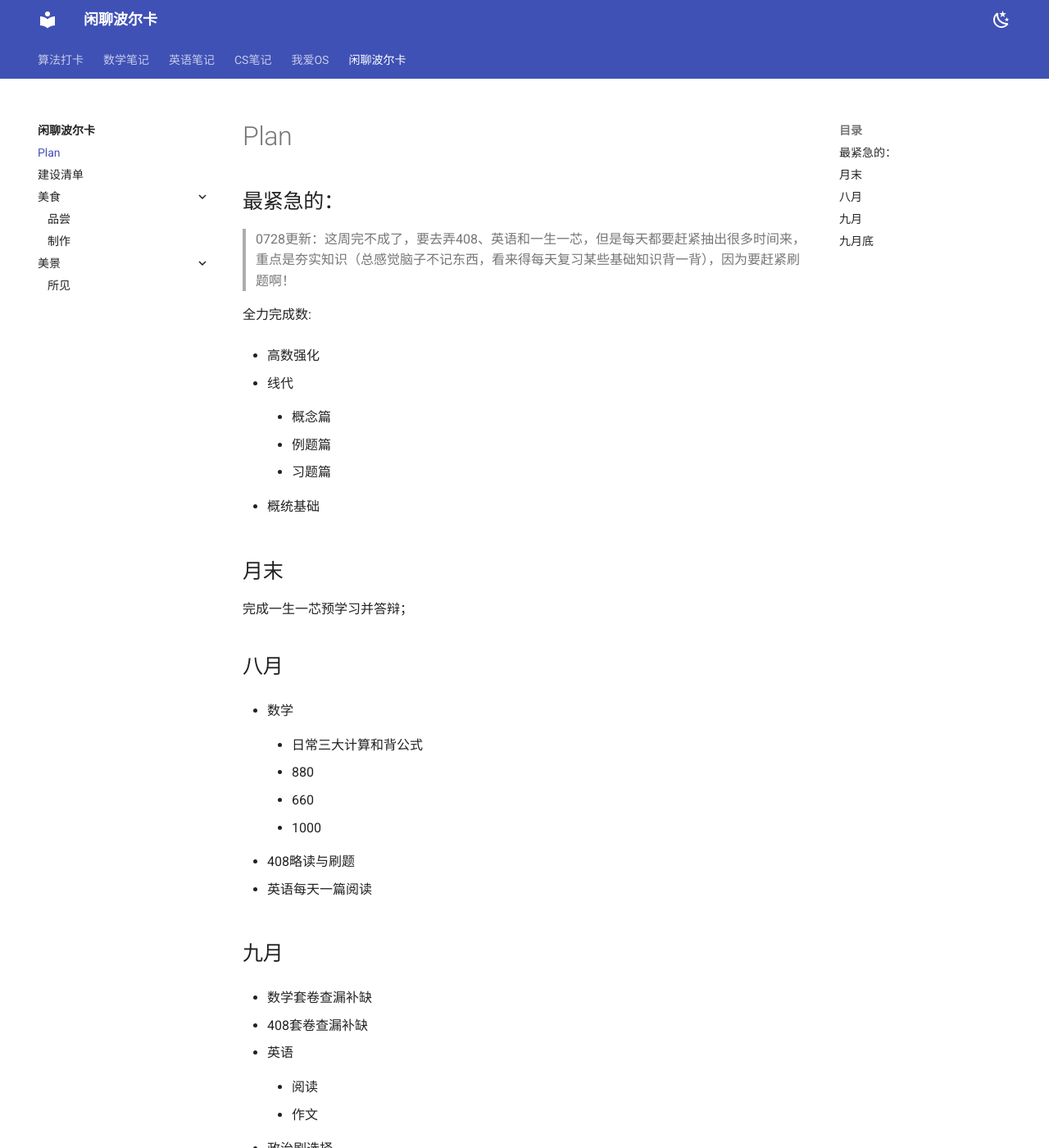
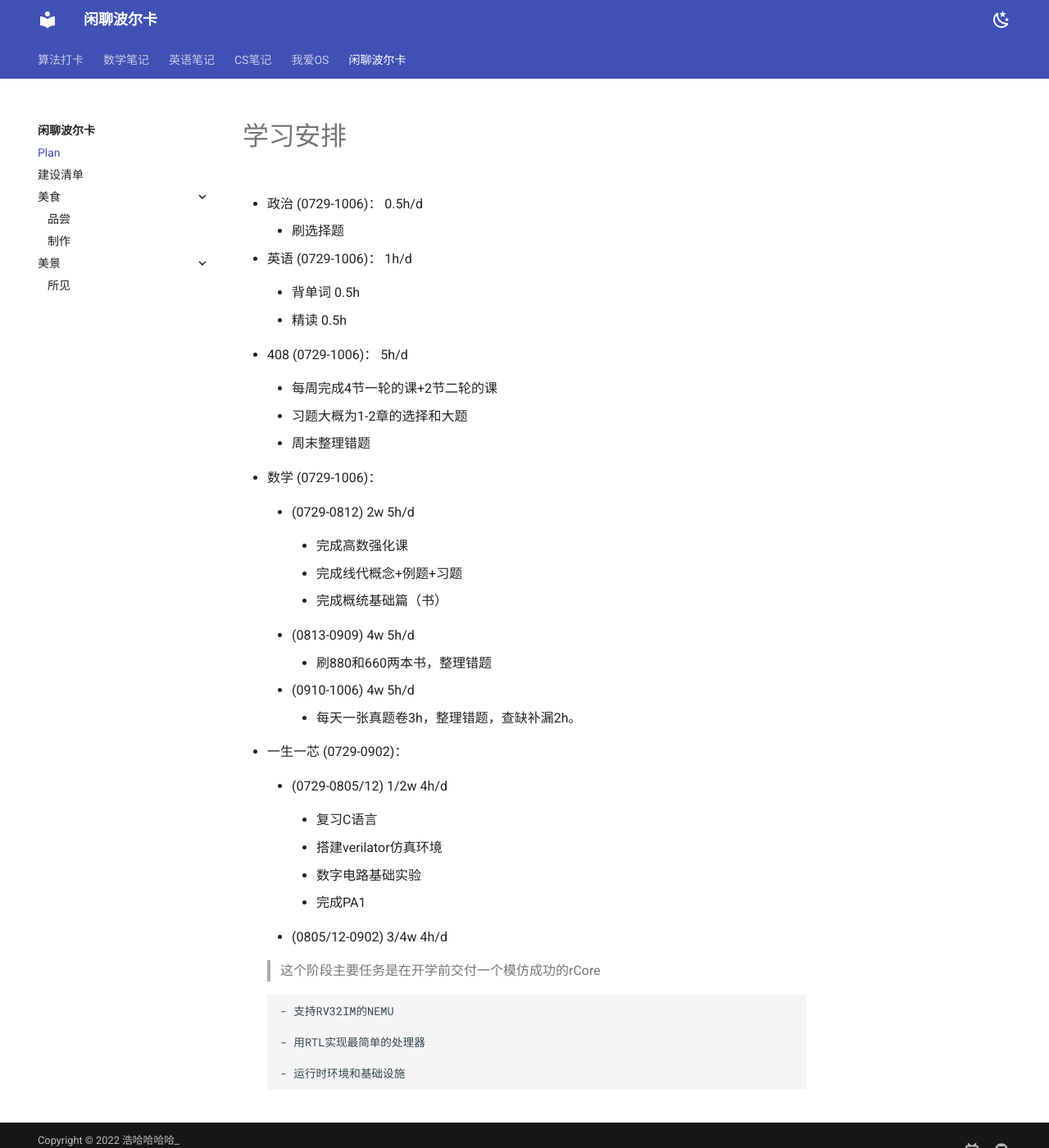
Before and after one commit to Haohahahaha/chat, an MkDocs documentation site: the page built from docs/plan/PEE-plans.md, in a window 1280 px wide and 1400 px high. Shown: the whole window at 82% size. Built offline with MkDocs 1.6.1 and Material for MkDocs 9.7.7, drawn with Linux system fonts in a browser that asks for light colours.

Commit message:
2023-07-29_13:23:52 update

```diff
--- a/docs/plan/PEE-plans.md
+++ b/docs/plan/PEE-plans.md
@@ -1,55 +1,59 @@
-## 最紧急的：
+# 学习安排
 
-> 0728更新：这周完不成了，要去弄408、英语和一生一芯，但是每天都要赶紧抽出很多时间来，重点是夯实知识（总感觉脑子不记东西，看来得每天复习某些基础知识背一背），因为要赶紧刷题啊！
+- 政治 (0729-1006)： 0.5h/d
 
-全力完成数:
+    - 刷选择题
 
-- 高数强化
+- 英语 (0729-1006)： 1h/d
 
-- 线代
+    - 背单词 0.5h
 
-    - 概念篇
+    - 精读 0.5h
 
-    - 例题篇
+- 408 (0729-1006)： 5h/d
 
-    - 习题篇
+    - 每周完成4节一轮的课+2节二轮的课
 
-- 概统基础
+    - 习题大概为1-2章的选择和大题
 
-## 月末
+    - 周末整理错题
 
-完成一生一芯预学习并答辩；
+- 数学 (0729-1006)：
 
-## 八月
+    - (0729-0812) 2w 5h/d
 
-- 数学
+        - 完成高数强化课
 
-    - 日常三大计算和背公式
+        - 完成线代概念+例题+习题
 
-    - 880
+        - 完成概统基础篇（书）
 
-    - 660
+    - (0813-0909) 4w 5h/d
 
-    - 1000
+        - 刷880和660两本书，整理错题
 
-- 408略读与刷题
+    - (0910-1006) 4w 5h/d
 
-- 英语每天一篇阅读
+        - 每天一张真题卷3h，整理错题，查缺补漏2h。
 
-## 九月
+- 一生一芯 (0729-0902)：
 
-- 数学套卷查漏补缺
+    - (0729-0805/12) 1/2w 4h/d
 
-- 408套卷查漏补缺
+        - 复习C语言
 
-- 英语
+        - 搭建verilator仿真环境
 
-    - 阅读
+        - 数字电路基础实验
 
-    - 作文
+        - 完成PA1
 
-- 政治刷选择。
+    - (0805/12-0902) 3/4w 4h/d
 
-## 九月底
+    > 这个阶段主要任务是在开学前交付一个模仿成功的rCore
 
-开始报名。
+        - 支持RV32IM的NEMU
+
+        - 用RTL实现最简单的处理器
+
+        - 运行时环境和基础设施
```
